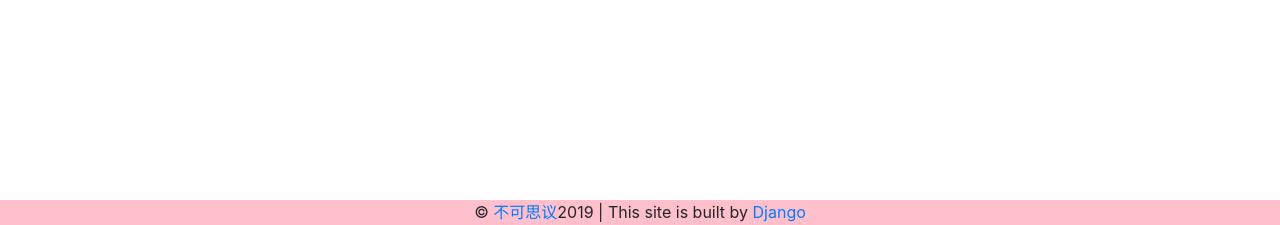
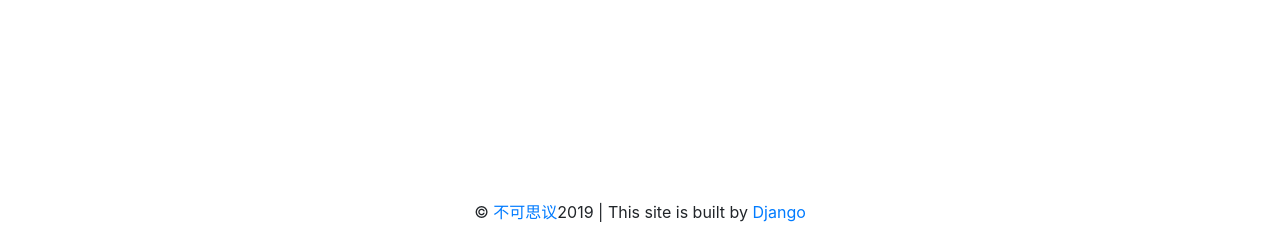
Before and after one commit to Anderbone/portfolio-project, a Django app: template jobs/templates/jobs/home.html in a window 1280 px wide. Shown: the part 575-800 px from the top of the page. Run offline with Django 3.2, Linux system fonts and the light colour scheme; the template is opened without the code that fills it, so the values that code supplies are empty; some libraries are stand-ins or nearby versions.

Commit message:
home css

```diff
--- a/jobs/templates/jobs/home.html
+++ b/jobs/templates/jobs/home.html
@@ -7,7 +7,7 @@
 {% load staticfiles %}
     <meta charset="utf-8">
      <link rel="shortcut icon" href="{%static "favicon.ico"  %}" />
-      <link rel="stylesheet" href="{% static 'blog/css/home.css' %}"
+      <link rel="stylesheet" href="{% static 'blog/css/home.css' %}"/>
     <meta name="viewport" content="width=device-width, initial-scale=1, shrink-to-fit=no">
     <meta name="description" content="">
     <meta name="author" content="Mark Otto, Jacob Thornton, and Bootstrap contributors">
--- a/static/blog/css/home.css
+++ b/static/blog/css/home.css
@@ -4,4 +4,5 @@ body{min-height:100%;margin:0;padding:0;position:relative;}
 /*header{background-color: #ffe4c4;}*/
 /*main{padding-bottom:100px;background-color: #bdb76b;}!* main的padding-bottom值要等于或大于footer的height值 *!*/
 main{padding-bottom:100px;}/* main的padding-bottom值要等于或大于footer的height值 */
-footer{position:absolute;bottom:0;width:100%;height:25px;background-color: #ffc0cb;}
+/*footer{position:absolute;bottom:0;width:100%;height:25px;background-color: #ffc0cb;}*/
+footer{position:absolute;bottom:0;width:100%;height:25px;}
```
